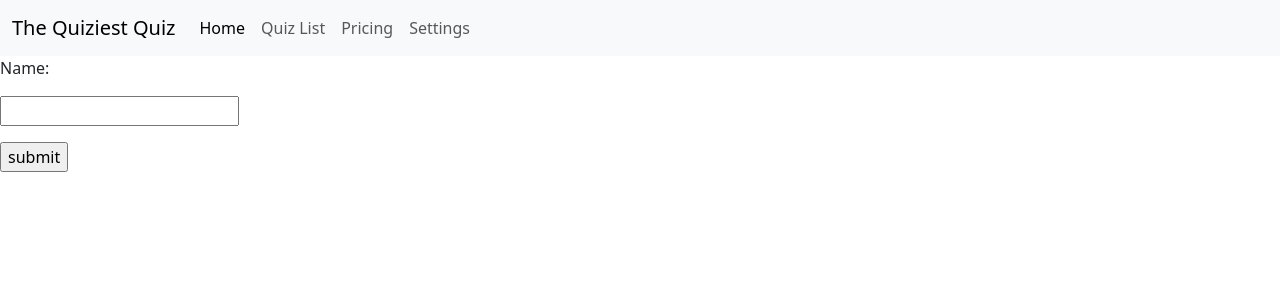
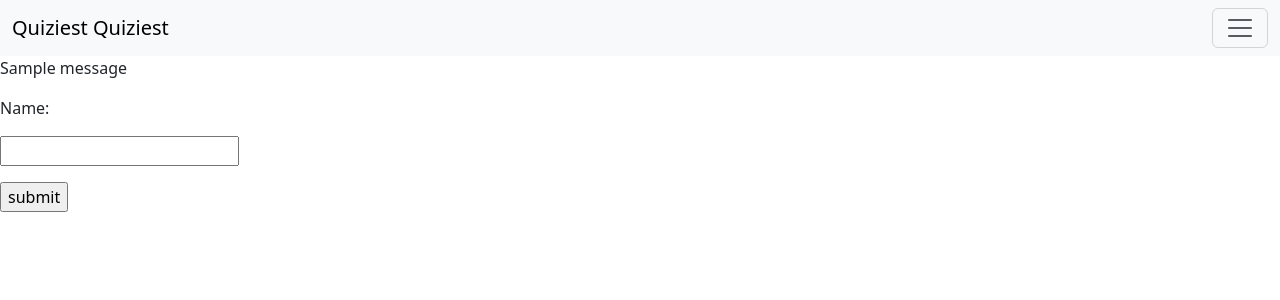
Before and after one commit to IceuMonkey/L3DGT-QuizApp, a Flask app: page /login in a window 1280 px wide. Shown: the top 300 px of the page. Run offline with Flask 3, Linux system fonts and the light colour scheme; one stand-in notice (Sample message) is shown.

Commit message:
Message Flashing + Nav Bar

```diff
--- a/index.py
+++ b/index.py
@@ -1,10 +1,11 @@
-from flask import Flask, redirect, url_for, render_template, request, session
+from flask import Flask, redirect, url_for, render_template, request, session, flash
 from datetime import timedelta
 from markupsafe import escape
+# import sqlalchemy
 
 app = Flask(__name__)
 app.secret_key = "hello test"
-app.permanent_session_lifetime = timedelta(minutes=5) #Will stay logged in for 5 minutes
+app.permanent_session_lifetime = timedelta(minutes=5) #Will stay logged in for 5 minutes after closing app
 
 # Basic App route
 @app.route("/")
@@ -24,26 +25,32 @@ def login():
         session.permanent = True #Saves session data "permanently"
         user = request.form["nm"]
         session["user"] = user
+        flash("Login Successful!")
         return redirect(url_for("user"))
     else:
         if "user" in session:
+            flash("Already Logged in")
             return redirect(url_for("user"))
 
         return render_template("login.html")
 
-# Dynamic routing for user page
+# User route after logging in
 @app.route("/user")
 def user():
     if "user" in session:
         user = session["user"]
-        return f"<h1>{user}</h1>"
+        return render_template("user.html", user=user)
     else:
+        flash("You are not logged in!")
         return redirect(url_for("login"))
 
 # Logout function
 @app.route("/logout")
 def logout():
-    session.pop("user", None)
+    if "user" in session:
+        user = session["user"]
+        flash("you have been logged out!", "info")
+    session.pop("user", None) #clears session
     return redirect(url_for("login"))
 
 
--- a/templates/base.html
+++ b/templates/base.html
@@ -9,22 +9,31 @@
     <link rel="stylesheet" href="https://cdn.jsdelivr.net/npm/bootstrap@5.3.3/dist/css/bootstrap.min.css">
 </head>
 <body>
+
     <!-- NAV BAR -->
-    <nav class="navbar sticky-top navbar-expand-lg bg-light">
-        <div class="container-fluid">
-          <a class="navbar-brand" href="#">The Quiziest Quiz</a>
-          <button class="navbar-toggler" type="button" data-bs-toggle="collapse" data-bs-target="#navbarNavAltMarkup" aria-controls="navbarNavAltMarkup" aria-expanded="false" aria-label="Toggle navigation">
-            <span class="navbar-toggler-icon"></span>
-          </button>
-          <div class="collapse navbar-collapse" id="navbarNavAltMarkup">
-            <div class="navbar-nav">
-              <a class="nav-link active" aria-current="page" href="#">Home</a>
-              <a class="nav-link" href="#">Quiz List</a>
-              <a class="nav-link" href="#">Pricing</a>
-              <a class="nav-link" href="#">Settings</a>
-            </div>
+    <nav class="navbar bg-light sticky-top">
+      <div class="container-fluid">
+        <a class="navbar-brand" href="#">Quiziest Quiziest</a>
+        <button class="navbar-toggler" type="button" data-bs-toggle="offcanvas" data-bs-target="#offcanvasNavbar" aria-controls="offcanvasNavbar">
+          <span class="navbar-toggler-icon"></span>
+        </button>
+        <div class="offcanvas offcanvas-end" tabindex="-1" id="offcanvasNavbar" aria-labelledby="offcanvasNavbarLabel">
+          <div class="offcanvas-header">
+            <h5 class="offcanvas-title" id="offcanvasNavbarLabel">Offcanvas</h5>
+            <button type="button" class="btn-close" data-bs-dismiss="offcanvas" aria-label="Close"></button>
+          </div>
+          <div class="offcanvas-body">
+            <ul class="navbar-nav justify-content-end flex-grow-1 pe-3">
+              <li class="nav-item">
+                <a class="nav-link active" aria-current="page" href="/">Home</a>
+              </li>
+              <li class="nav-item">
+                <a class="nav-link" href="login">Login</a>
+              </li>
+            </ul>
           </div>
         </div>
+      </div>
     </nav>
 
     <!-- Page Specific content -->
--- a/templates/login.html
+++ b/templates/login.html
@@ -3,6 +3,15 @@
 
 <!-- Login Form -->
 {% block content %}
+    <!-- Block to show flashed messages -->
+    {% with messages = get_flashed_messages() %}
+        {% if messages %} <!-- Check if there are any messages -->
+            {% for msg in messages %}
+                <p>{{msg}}</p>
+            {% endfor %}
+        {% endif %}
+    {% endwith %}
+
 <form action="#" method="post">
     <p>Name:</p>
     <p><input type="text" name="nm" /></p>
```
Also changed, not shown: templates/user.html (added, +13 -0 lines).
